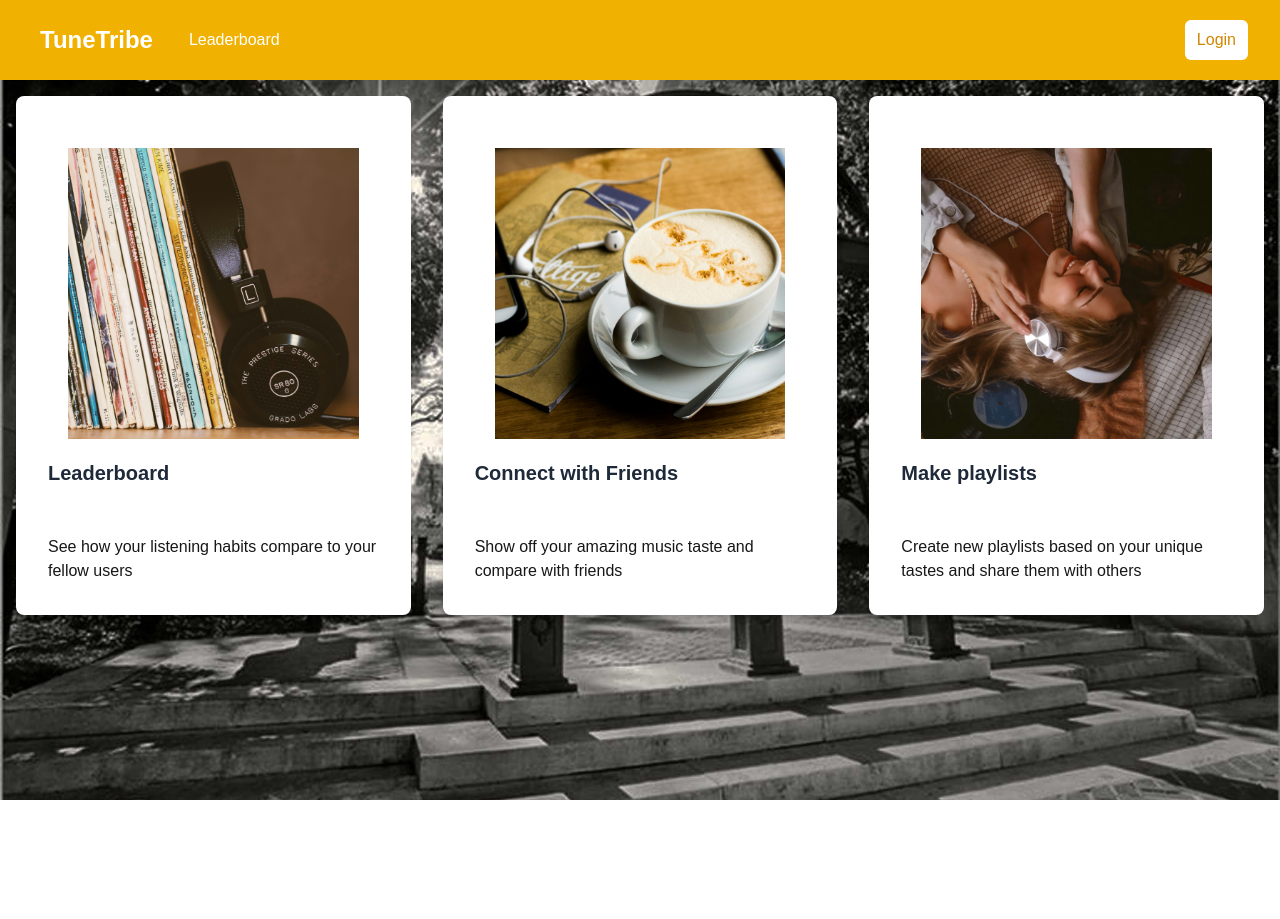
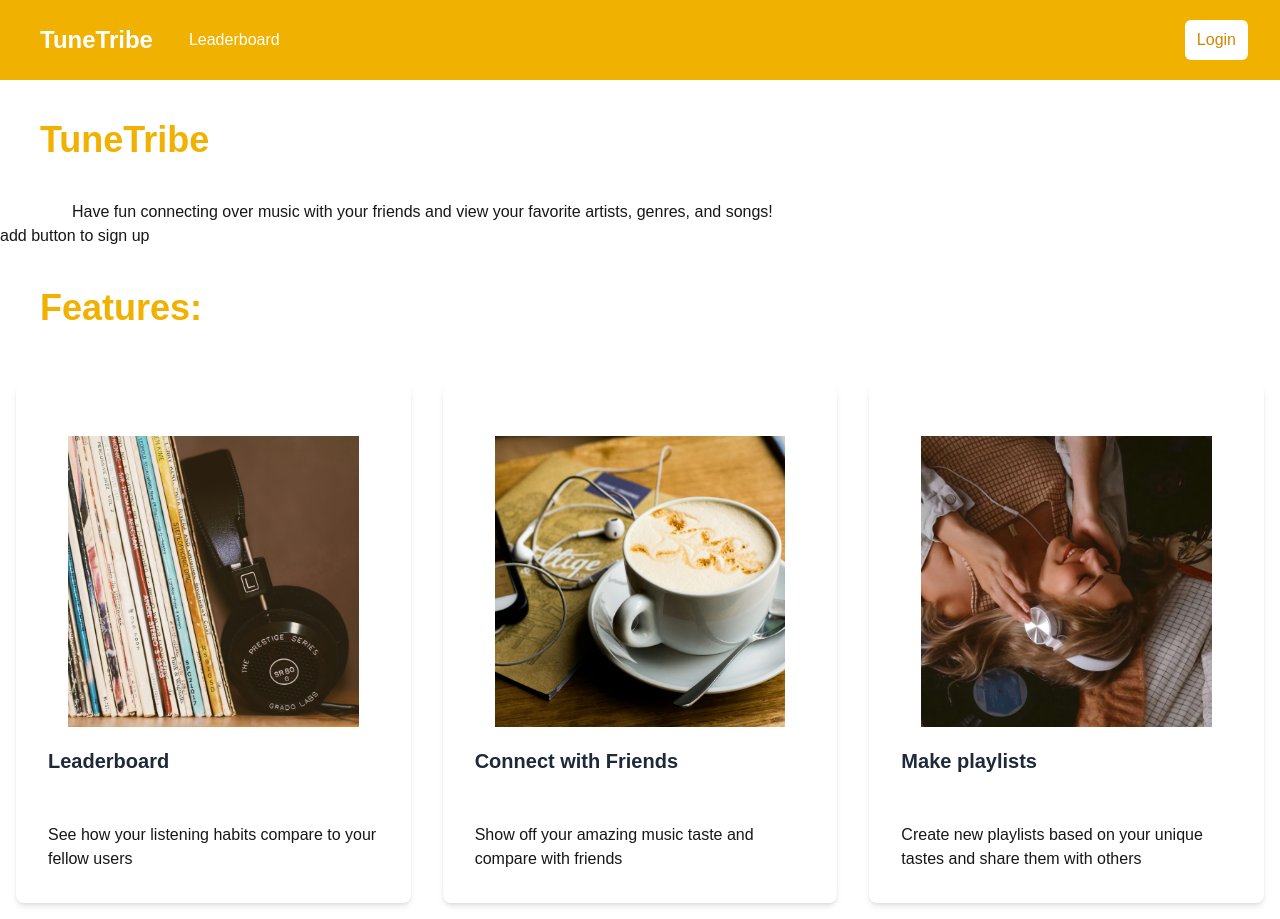
Before and after one commit to kevinhoang219/music-app, a Next.js app in the folder web-app/: page / in a window 1280 px wide. Before the commit the page ends 800 px from the top, so only its background shows below. Built offline with nearby package versions, Linux system fonts and the light colour scheme; no server answers.

Commit message:
added more details to main page

```diff
--- a/web-app/src/components/Content.tsx
+++ b/web-app/src/components/Content.tsx
@@ -10,13 +10,6 @@ interface ContentProps {
   const Content = ({ children, className = "" }: ContentProps) => {
     return (
         <div >
-        <Image
-            src={bgarch}
-            alt="Background UGA arch"
-            fill
-            priority={true}
-            className="object-cover w-full h-full z-[-1]"
-        />
         {children}
       </div>
     );
--- a/web-app/src/components/Welcome.tsx
+++ b/web-app/src/components/Welcome.tsx
@@ -8,6 +8,11 @@ import Pic3 from '../assets/girlListening.jpg';
 const Welcome = () => {
 
     return (
+        <div>
+            <h1 className='p-10 text-4xl font-bold text-yellow-500'>TuneTribe </h1>
+            <p className='text-left indent-18'>Have fun connecting over music with your friends and view your favorite artists, genres, and songs!</p>
+            <p> add button to sign up</p>
+            <h1 className='p-10 text-4xl font-bold text-yellow-500'>Features: </h1>
         <div className="min-h-full flex items-center justify-center">
             <div className="bg-white bg-opacity-80 p-8 rounded-lg shadow-md max-w-md w-full text-center m-4">
                 <Image src={Pic1} alt="records and headphones" className='w-max justify-self-center p-5'/>
@@ -33,5 +38,6 @@ const Welcome = () => {
             </div>
             </div>
     </div>
+    </div>
     )};
 export default Welcome;
```
